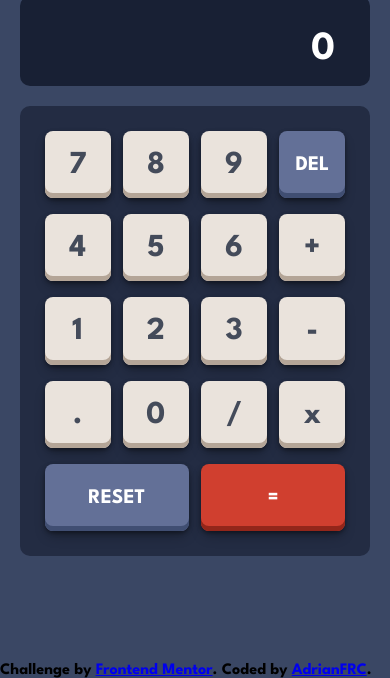
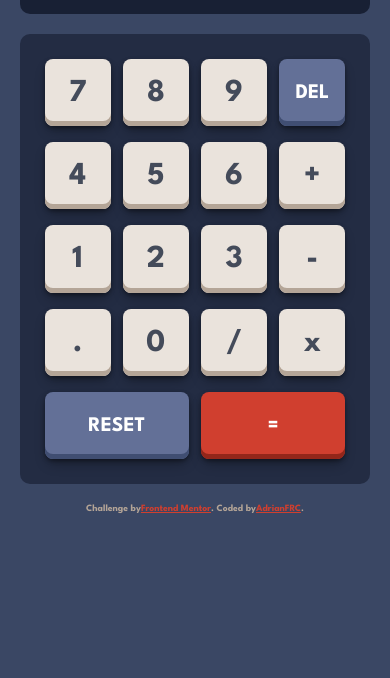
Before and after one commit to AdrianFRC/calculator-app-main, a plain HTML site: page index.html in a window 390 px wide. Shown: the part 166-844 px from the top of the page. Drawn offline with Linux system fonts and the light colour scheme.

Commit message:
fixed bug on mobile
fixed the calculator screen disappearing on rotation of the mobile device,

added theme to attribution

```diff
--- a/app.js
+++ b/app.js
@@ -8,6 +8,8 @@ const equalsButton = document.getElementById("equals");
 const delButton = document.getElementById("del");
 const screenNumber = document.querySelector(".screen-text");
 const screenOperation = document.querySelector(".screen-operation");
+const attLinks = document.querySelectorAll('.attribution-links');
+const attSpans = document.querySelectorAll('.attribution-span');
 let result;
 let firstArgument;
 let secondArgument;
@@ -40,6 +42,12 @@ function themeMode1() {
   delButton.style.boxShadow =
     "rgba(0, 0, 0, 0.4) 0px 2px 4px, rgba(0, 0, 0, 0.3) 0px 7px 13px -3px, hsl(224, 28%, 35%) 0px -5px 0px inset";
   screenOperation.style.color = "hsl(0, 0%, 100%)";
+  attLinks.forEach((element) => {
+    element.style.color = "hsl(6, 63%, 50%)";
+  });
+  attSpans.forEach((element) => {
+    element.style.color = "hsl(28, 16%, 65%)";
+  });
 }
 
 function themeMode2() {
@@ -69,6 +77,12 @@ function themeMode2() {
   delButton.style.boxShadow =
     "rgba(0, 0, 0, 0.4) 0px 2px 4px, rgba(0, 0, 0, 0.3) 0px 7px 13px -3px, hsl(185, 58%, 25%) 0px -5px 0px inset";
   screenOperation.style.color = "hsl(60, 10%, 19%)";
+  attLinks.forEach((element) => {
+    element.style.color = "hsl(6, 63%, 50%)";
+  });
+  attSpans.forEach((element) => {
+    element.style.color = "hsl(60, 10%, 19%)";
+  });
 }
 
 function themeMode3() {
@@ -98,6 +112,12 @@ function themeMode3() {
   delButton.style.boxShadow =
     "rgba(0, 0, 0, 0.4) 0px 2px 4px, rgba(0, 0, 0, 0.3) 0px 7px 13px -3px, hsl(285, 91%, 52%) 0px -5px 0px inset";
   screenOperation.style.color = "hsl(52, 100%, 62%)";
+  attLinks.forEach((element) => {
+    element.style.color = "hsl(176, 100%, 44%)";
+  });
+  attSpans.forEach((element) => {
+    element.style.color = "hsl(52, 100%, 62%)";
+  });
 }
 
 function insertNumber(event) {
--- a/index.html
+++ b/index.html
@@ -85,12 +85,17 @@
         <div class="buttons" id="reset" onclick="reset()">RESET</div>
         <div class="buttons" id="equals" onclick="equals()">=</div>
       </div>
-    </div>
-    <div class="attribution">
-      Challenge by
-      <a href="https://www.frontendmentor.io?ref=challenge" target="_blank"
-        >Frontend Mentor</a
-      >. Coded by <a href="#">AdrianFRC</a>.
+      <div class="attribution">
+        <span class="attribution-span">Challenge by</span>
+        <a
+          href="https://www.frontendmentor.io?ref=challenge"
+          target="_blank"
+          class="attribution-links"
+          >Frontend Mentor</a
+        ><span class="attribution-span">. Coded by</span>
+        <a href="#" class="attribution-links">AdrianFRC</a
+        ><span class="attribution-span">.</span>
+      </div>
     </div>
   </body>
   <script type="text/javascript" src="app.js"></script>
--- a/style.css
+++ b/style.css
@@ -109,6 +109,10 @@ ul {
 
 /* CSS RESET END */
 
+body {
+  display: flex;
+  justify-content: center;
+}
 
 h1 {
   margin-top: 10px;
@@ -125,10 +129,7 @@ h3 {
   width: 95%;
   max-width: 350px;
   height: 700px;
-  position: absolute;
-  top: 50%;
-  left: 50%;
-  transform: translate(-50%, -50%);
+  position: relative;
 }
 
 .header {
@@ -138,7 +139,6 @@ h3 {
   display: flex;
   justify-content: space-between;
 }
-
 
 .screen {
   width: 100%;
@@ -189,7 +189,7 @@ h3 {
 
 #del,
 #reset,
-#equals{
+#equals {
   font-size: 1.3rem;
   padding-top: 24px;
 }
@@ -270,44 +270,54 @@ h3 {
   left: 25px;
 }
 
-
 .attribution {
-  position: fixed;
-  bottom: 0;
+  position: relative;
+  bottom: -20px;
+  font-size: 0.6rem;
+  display: flex;
+  justify-content: center;
 }
 
-
 @media screen and (min-width: 1000px) {
-  .calculator{
+  .calculator {
     max-width: 550px;
+    position: absolute;
+    top: 50%;
+    left: 50%;
+    transform: translate(-50%, -50%);
+    margin-top: 0;
   }
 
-  .screen{
+  .screen {
     height: 130px;
   }
 
-  .buttons-container{
+  .buttons-container {
     height: 500px;
   }
 
-  .buttons{
+  .buttons {
     font-size: 2.5rem;
   }
 
   #del,
   #equals,
-  #reset{
+  #reset {
     font-size: 1.8rem;
   }
 
-  .screen-operation{
+  .screen-operation {
     font-size: 1rem;
   }
 
-  .screen-text{
+  .screen-text {
     margin-top: 10px;
   }
-  .header{
+  .header {
     padding-top: 20px;
   }
+
+  .attribution {
+    font-size: 1rem;
+  }
 }
```
